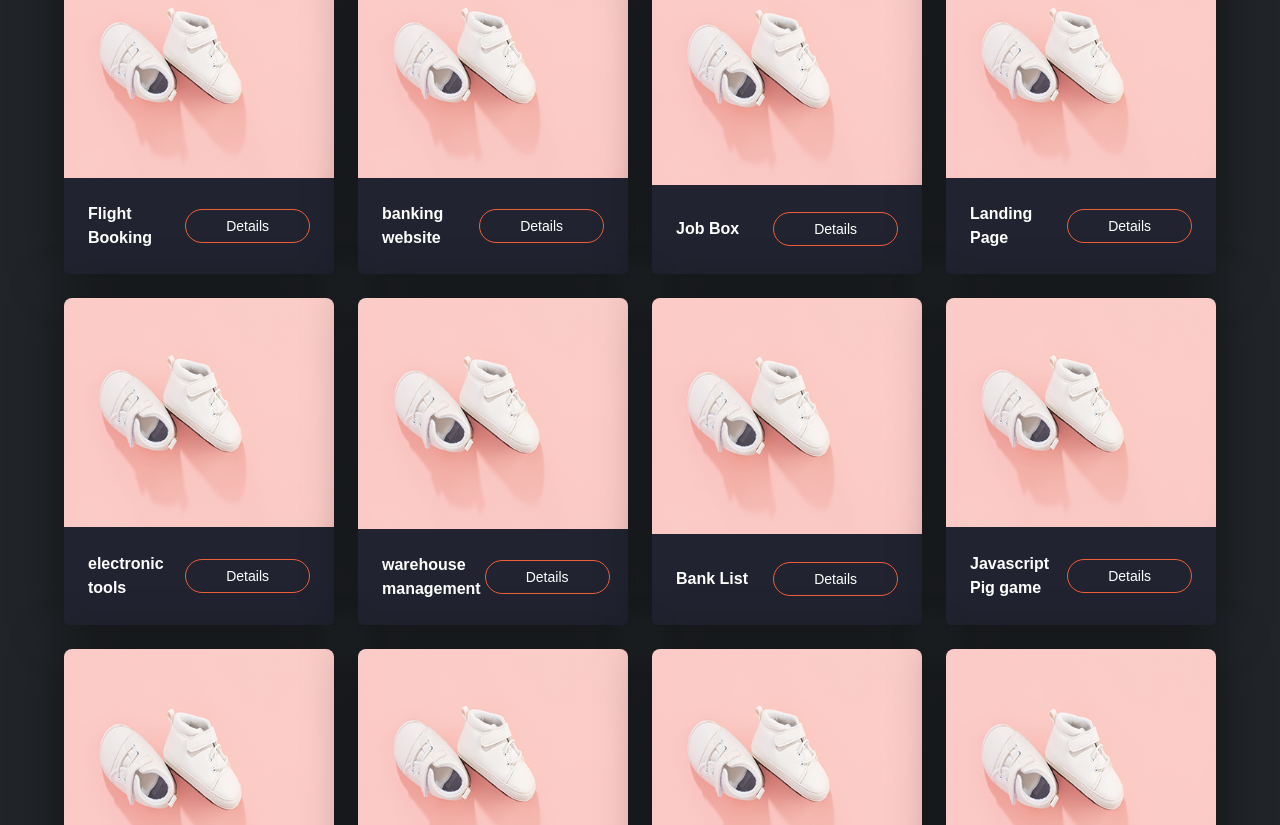
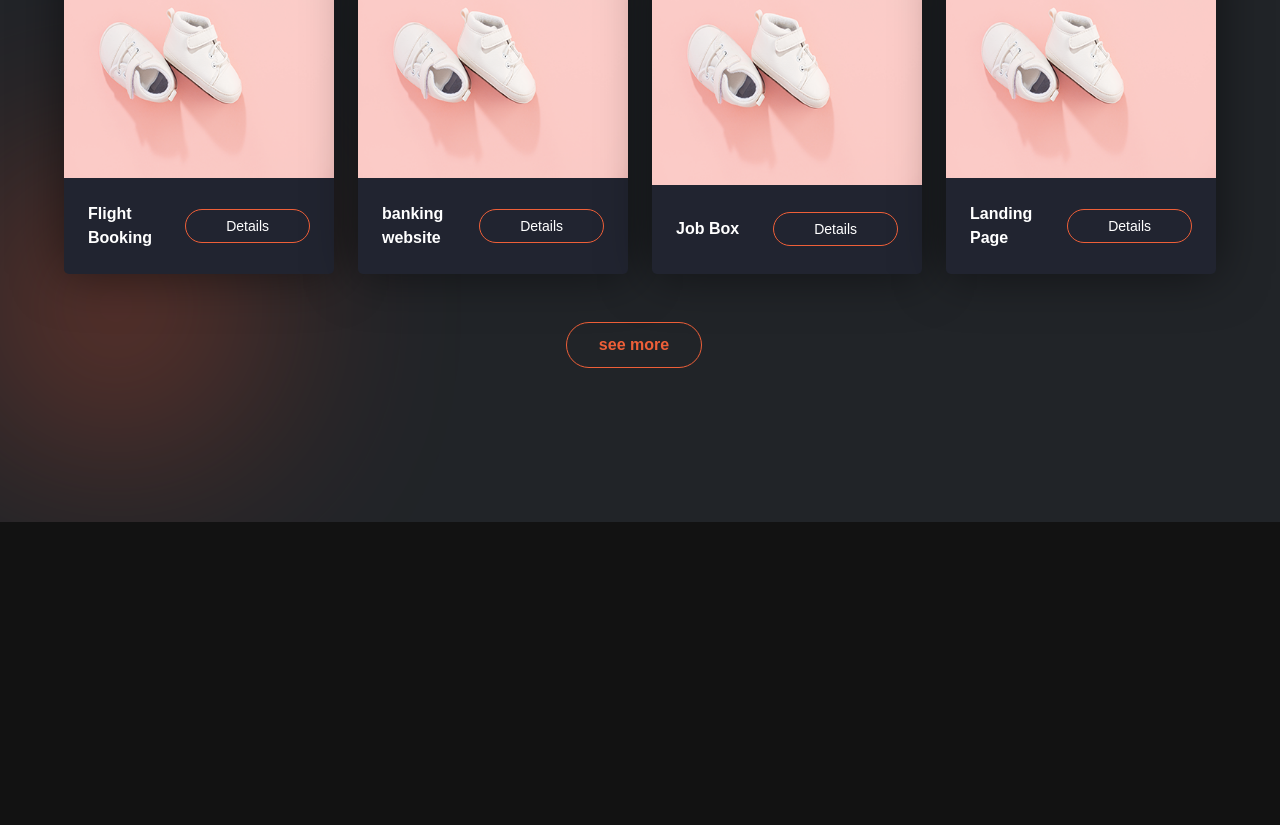
Before and after one commit to Hasan-Rifat/dev-portfolio, a Next.js app: page / in a window 1280 px wide. Shown: the part 3713-4538 px from the top of the page. After the commit the page ends 4235 px from the top, so only its background shows below. Built offline with nearby package versions, Linux system fonts and the light colour scheme.

Commit message:
portfolio complete

```diff
--- a/components/Home/Work.tsx
+++ b/components/Home/Work.tsx
@@ -957,14 +957,13 @@ const Work: React.FC<WorkProps> = () => {
   const [search, setSearch] = useState<string>("all");
   const [open, setOpen] = useState<boolean>(false);
   const { theme } = useTheme();
-  let count = open ? works.length : 8;
 
   const data = works.map((work) =>
     work.categories.map((item) => item.toLowerCase())
   );
   const allCategory: any = new Set(data.flat());
   const unique = ["all", ...allCategory].sort();
-
+  let count = open ? works.length : 8;
   return (
     <section className="py-[100px] dark:bg-[#212428] ">
       <div className="lg:container mx-auto px-[5%] py-[0.5%] relative">
@@ -996,7 +995,7 @@ const Work: React.FC<WorkProps> = () => {
         {/* portfolios */}
         <div className="grid grid-cols-1 sm:grid-cols-2 md:grid-cols-3 lg:grid-cols-4 gap-6">
           {works
-            // .slice(0, count)
+
             .filter((item) => {
               if (search === "all") {
                 return item;
@@ -1008,6 +1007,7 @@ const Work: React.FC<WorkProps> = () => {
                 return item;
               }
             })
+            .slice(0, count)
             .map((item) => (
               <div
                 key={item.id}
```
